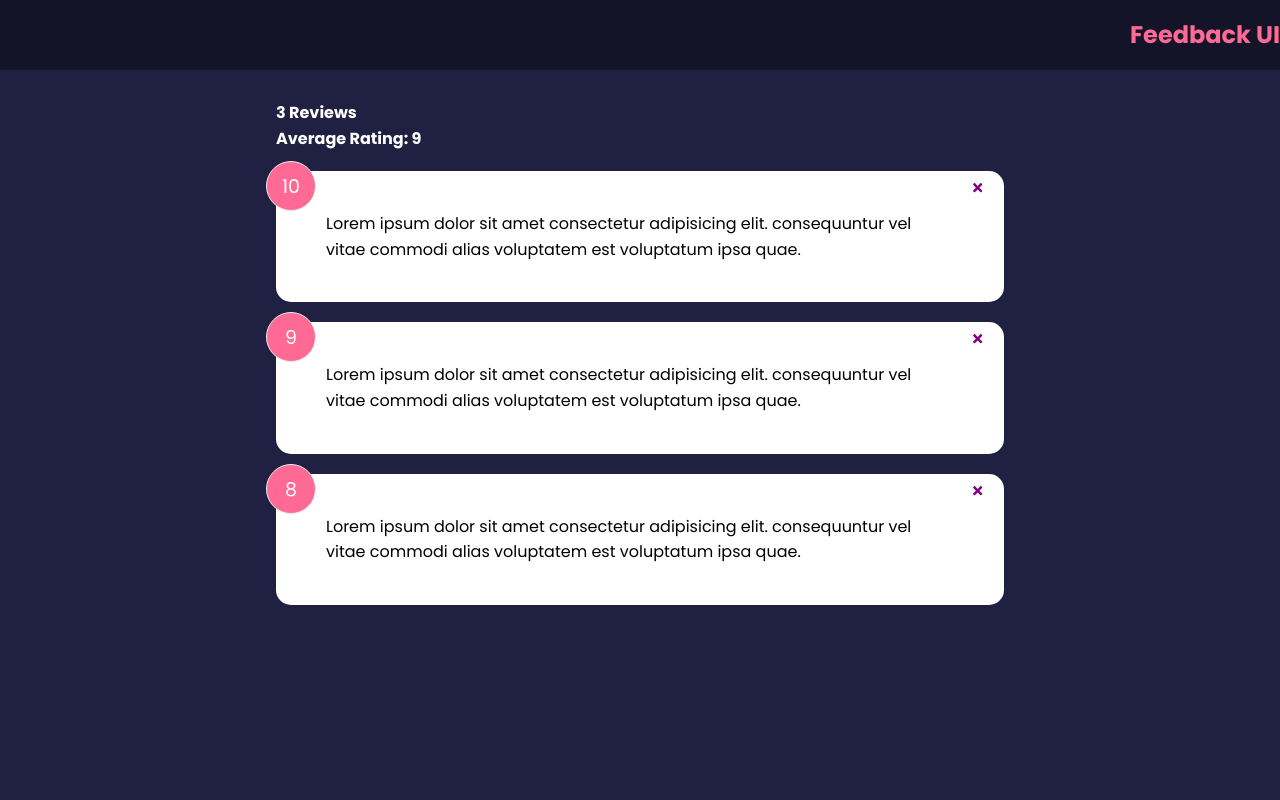
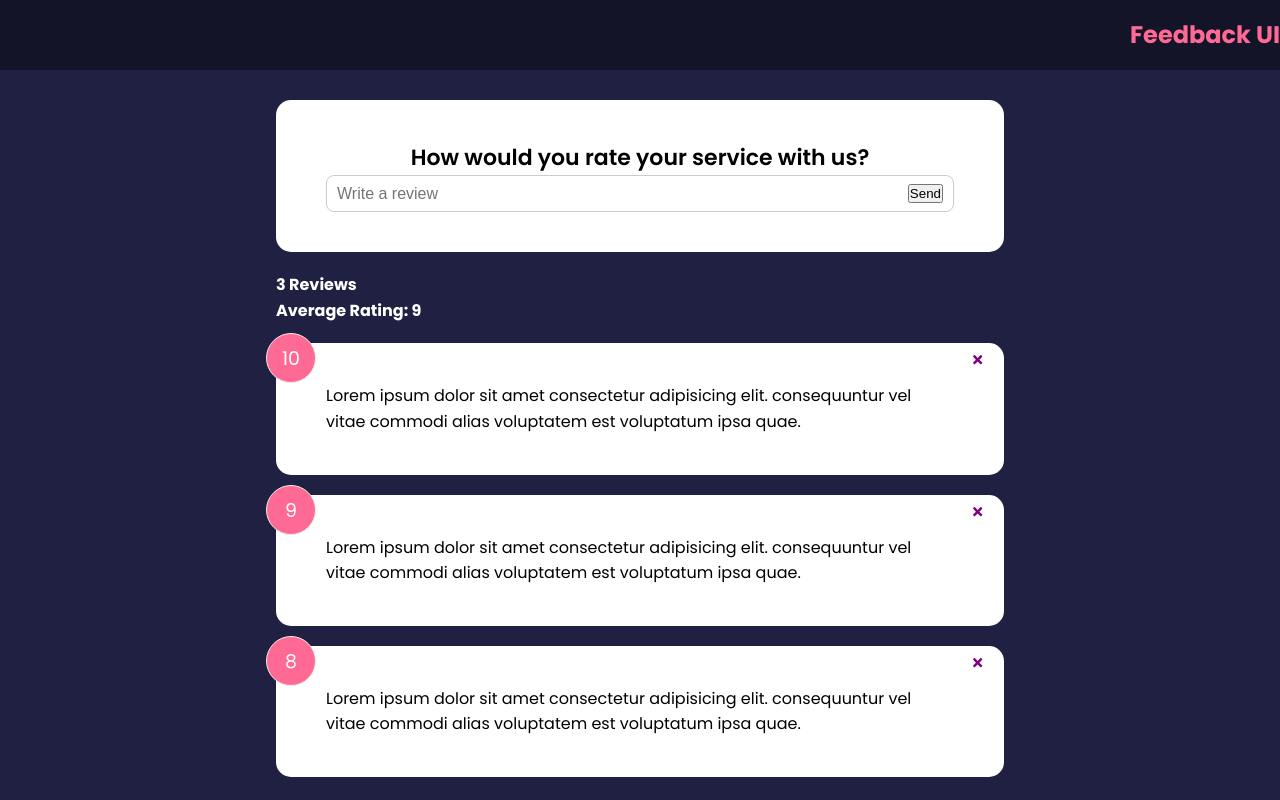
Before and after one commit to donaldo74/feedback-app, a React (Create React App) app: page / in a window 1280 px wide. Built offline with nearby package versions, Linux system fonts and the light colour scheme.

Commit message:
still all ok i hope

```diff
--- a/src/App.js
+++ b/src/App.js
@@ -2,6 +2,8 @@
 import Header from "./components/Header"
 import FeedbackList from "./components/FeedbackList"
 import FeedbackStats from "./components/FeedbackStats"
+import FeedbackForm from "./components/FeedbackForm"
+
 import FeedbackData from './data/FeedbackData'
 
 function App() {
@@ -16,6 +18,7 @@
     <>
       <Header />
       <div className="container">
+        <FeedbackForm />
         <FeedbackStats feedback={feedback} />
         <FeedbackList feedback={feedback} handleDelete={ deleteFeedback} />
       </div>
--- a/src/components/FeedbackForm.jsx
+++ b/src/components/FeedbackForm.jsx
@@ -1,5 +1,22 @@
+import {useState} from 'react'
+import Card from "./shared/Card"
+
 function FeedbackForm() {
-  return <div>Form</div>
+  const [text, setText] = useState('')
+
+  const handleTextChange = (e) => {
+    setText(e.target.value)
+  }
+  return <Card>
+    <form >
+      <h2>How would you rate your service with us?</h2>
+      {/* To Do - Ratings Select Component*/}
+      <div className="input-group">
+        <input onChange={handleTextChange} type="text" placeholder="Write a review" value={ text} />
+        <button type="submit">Send</button>
+      </div>
+    </form>
+  </Card>
 }
 
 export default FeedbackForm
--- a/src/components/Header.jsx
+++ b/src/components/Header.jsx
@@ -1,4 +1,5 @@
 import PropTypes from 'prop-types'
+
 
 function Header({ text, bgColor, textColor }) {
   const headerStyles = {
@@ -9,6 +10,7 @@
     <header style={headerStyles}>
       <div className="container"></div>
       <h2>{text}</h2>
+
     </header>
   )
 }
```
